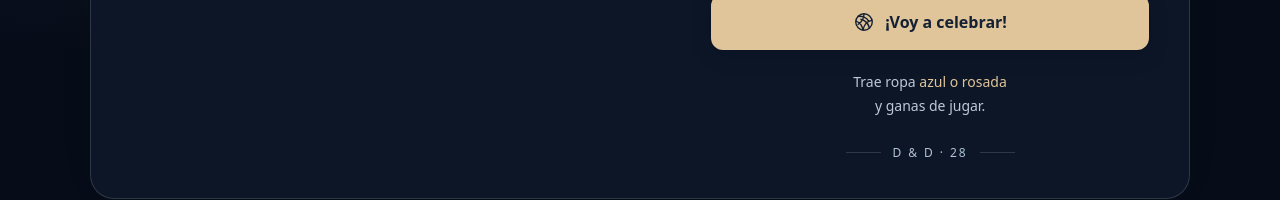
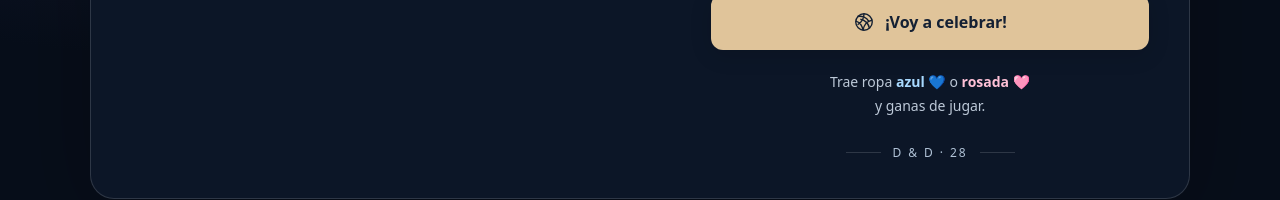
Before and after one commit to AngeloCashea/invitacion-daniela-daniely-28, a plain HTML site: page index.html in a window 1280 px wide. Shown: the part 557-757 px from the top of the page. Drawn offline with Linux system fonts and the light colour scheme.

Commit message:
Resaltar ropa azul y rosada con corazones de colores

```diff
--- a/index.html
+++ b/index.html
@@ -58,6 +58,8 @@
     .primary svg{width:22px;height:22px;flex:none}
     .note{font-size:.875rem;color:var(--muted);margin:20px 0 0;line-height:1.7}
     .note span{color:var(--gold)}
+    .note .outfit-blue{color:#a8d9ff;white-space:nowrap;font-weight:600}
+    .note .outfit-pink{color:#ffc1d7;white-space:nowrap;font-weight:600}
     .footer-mark{display:flex;align-items:center;justify-content:center;gap:12px;color:#b1c3d7;font-size:.75rem;letter-spacing:.16em;margin:30px 0 0}
     .footer-mark::before,.footer-mark::after{content:"";width:35px;height:1px;background:var(--line)}
     dialog{width:min(calc(100% - 32px),440px);max-height:calc(100dvh - 32px);overflow-y:auto;border:1px solid #466077;border-radius:20px;padding:30px 26px;background:#132137;color:var(--ink);box-shadow:0 30px 100px #0008}
@@ -143,7 +145,7 @@
         ¡Voy a celebrar!
       </button>
       <noscript><style>.js-only{display:none!important}</style><a class="primary" href="https://wa.me/584242098431" target="_blank" rel="noopener noreferrer">Confirmar por WhatsApp</a></noscript>
-      <p class="note">Trae ropa <span>azul o rosada</span><br>y ganas de jugar.</p>
+      <p class="note">Trae ropa <span class="outfit-blue">azul 💙</span> o <span class="outfit-pink">rosada 🩷</span><br>y ganas de jugar.</p>
       <p class="footer-mark" aria-hidden="true">D &amp; D · 28</p>
     </section>
   </main>
```
